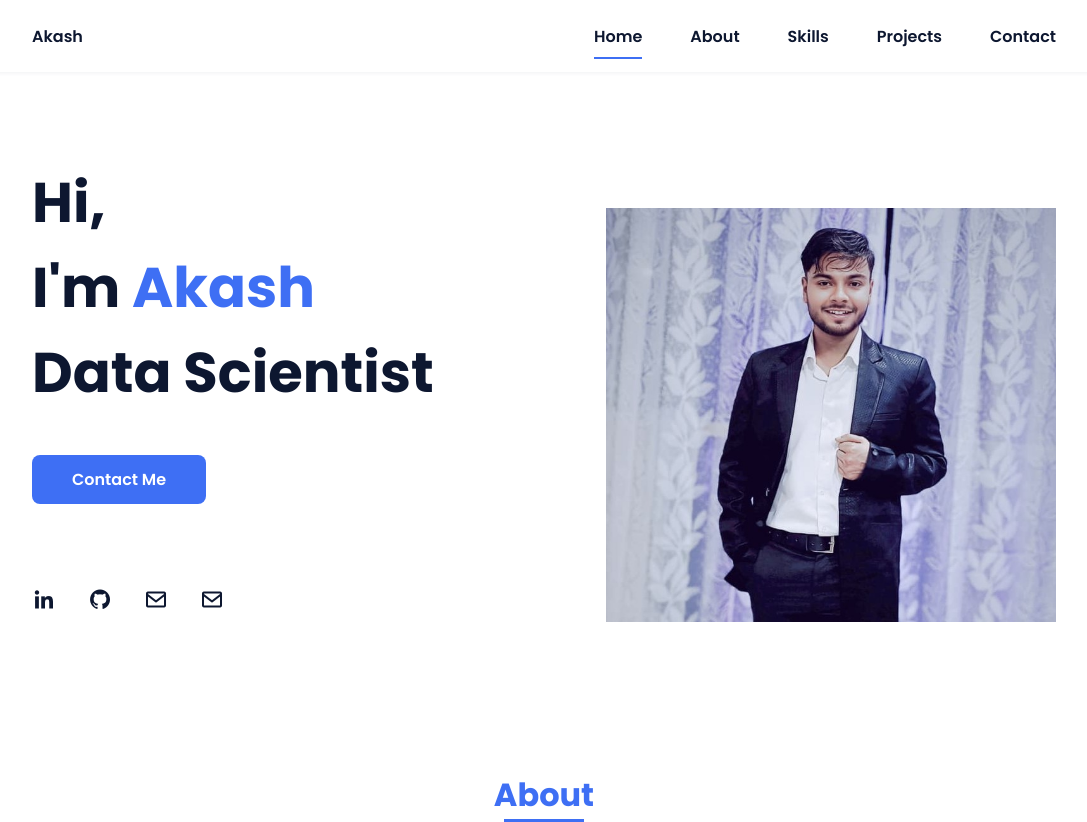
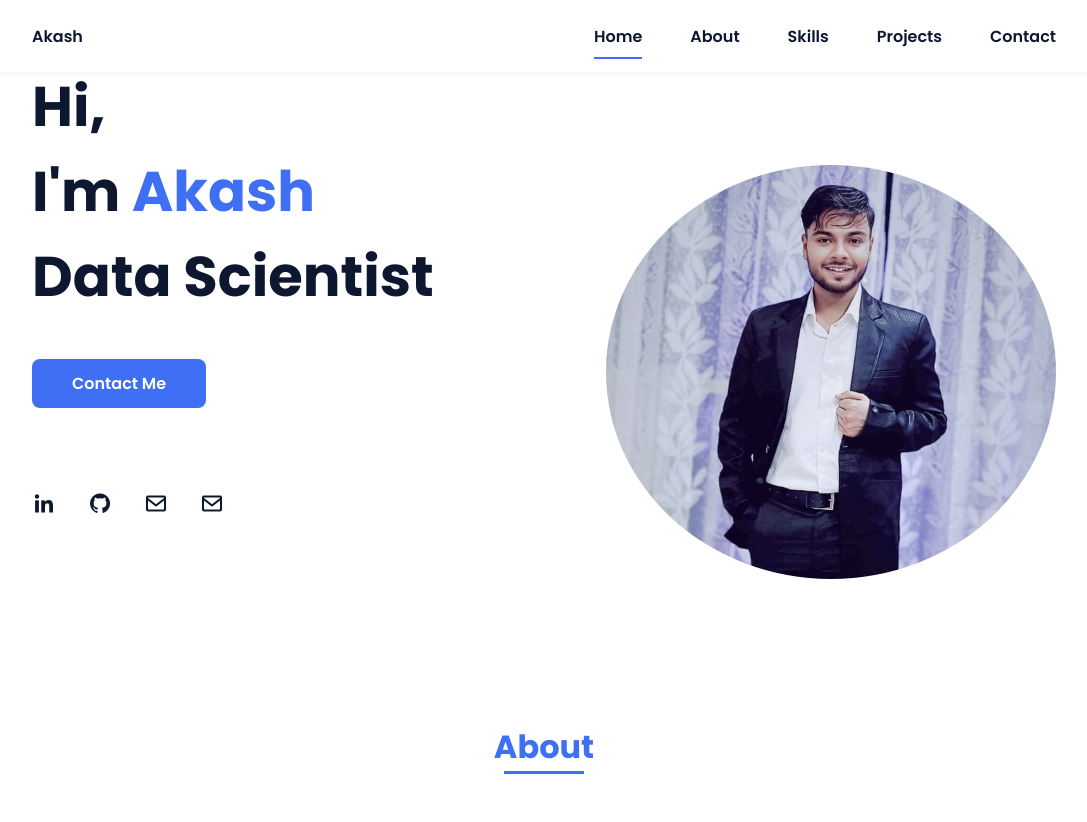
Before and after one commit to akashug22-maker/akash-portfolio-new, a plain HTML site: page index.html in a window 1280 px wide. Shown: the top 822 px of the page, without its empty margins (96-1183 px from the left). Drawn offline with nearby package versions, Linux system fonts and the light colour scheme.

Commit message:
Update styles.css

```diff
--- a/styles.css
+++ b/styles.css
@@ -484,3 +484,15 @@ img {
     width: 450px;
   }
 }
+/*===== HOME =====*/
+.home {
+  position: relative;
+  row-gap: 5rem;
+  padding: 4rem 0 5rem;
+}
+
+.home__img-main {
+  width: 100%;
+  border-radius: 50%; /* optional: for a circular profile picture */
+}
+...
```
